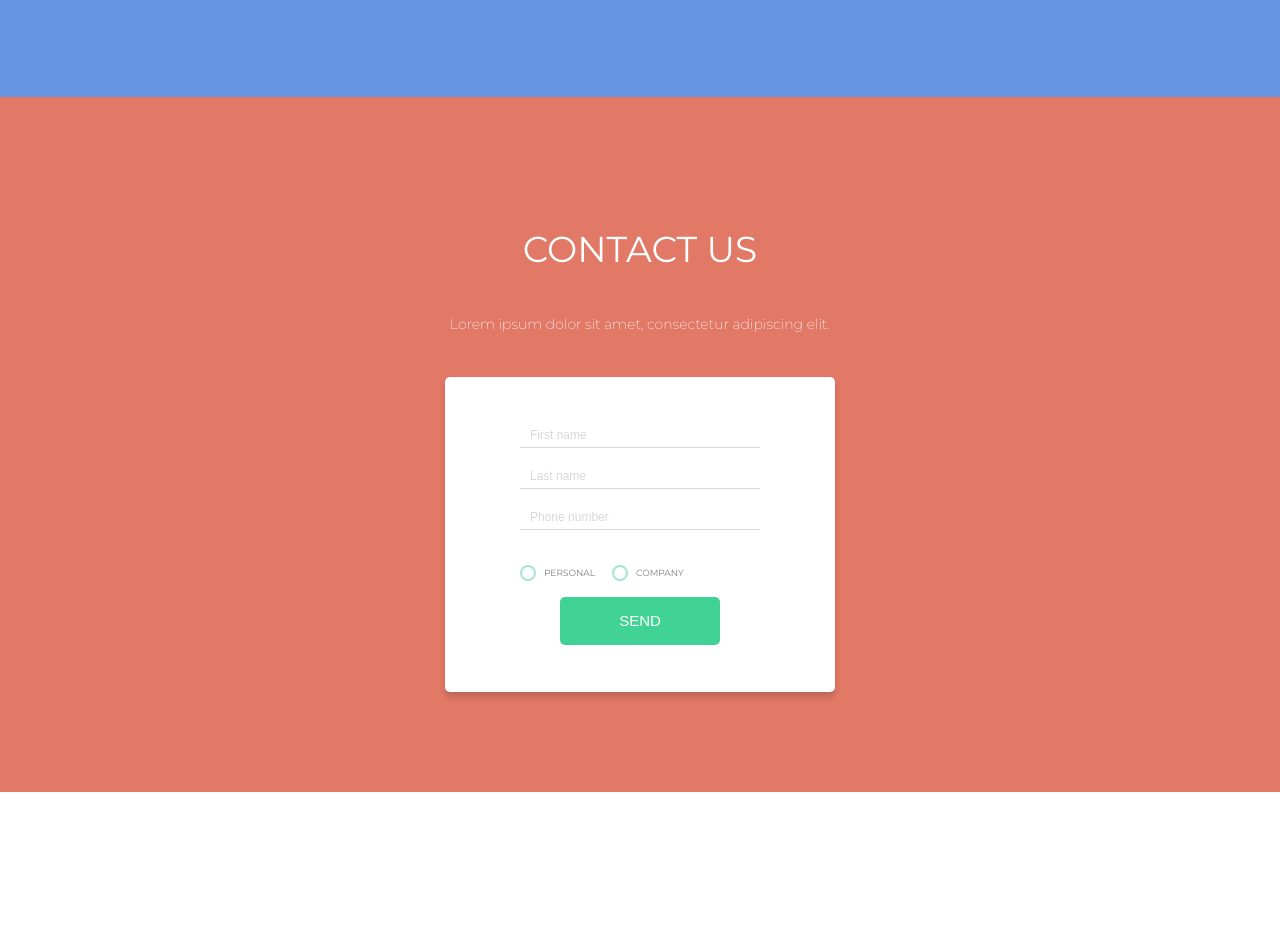
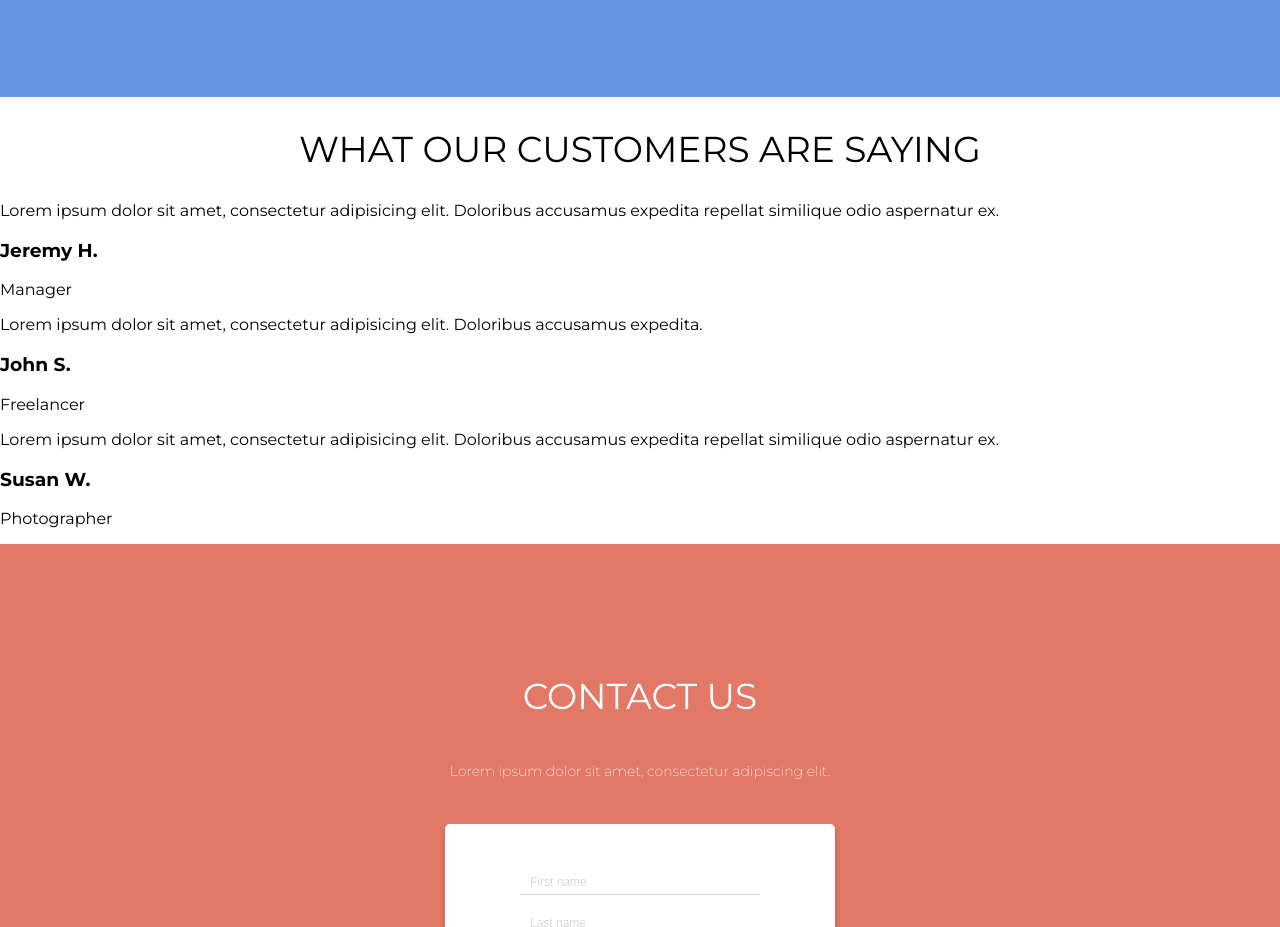
Before and after one commit to inga-kuku/final-project, a website: page app/index.html in a window 1280 px wide. Shown: the part 3571-4498 px from the top of the page. Before the commit the page ends 4363 px from the top, so only its background shows below. Drawn offline with Linux system fonts and the light colour scheme.

Commit message:
reviews section

```diff
--- a/app/index.html
+++ b/app/index.html
@@ -238,6 +238,47 @@
                 </span>
             </div>
         </section>
+        <section class='reviews-section'>
+            <h1>WHAT OUR CUSTOMERS ARE SAYING</h1>
+            <div class='reviews-container'>
+                <div class='review-block'>
+                    <div class='text-box'>
+                        <p>Lorem ipsum dolor sit amet, consectetur adipisicing elit. Doloribus accusamus expedita repellat similique odio aspernatur ex.</p>
+                    </div>
+                    <div class='profile'>
+                        <div class='head-bubble'></div>
+                        <div class='name-surname'>
+                            <h3>Jeremy H.</h3>
+                            <p>Manager</p>
+                        </div>
+                    </div>
+                </div>
+                <div class='review-block'>
+                    <div class='text-box'>
+                        <p>Lorem ipsum dolor sit amet, consectetur adipisicing elit. Doloribus accusamus expedita.</p>
+                    </div>
+                    <div class='profile'>
+                        <div class='head-bubble'></div>
+                        <div class='name-surname'>
+                            <h3>John S.</h3>
+                            <p>Freelancer</p>
+                        </div>
+                    </div>
+                </div>
+                <div class='review-block'>
+                    <div class='text-box'>
+                        <p>Lorem ipsum dolor sit amet, consectetur adipisicing elit. Doloribus accusamus expedita repellat similique odio aspernatur ex.</p>
+                    </div>
+                    <div class='profile'>
+                        <div class='head-bubble'></div>
+                        <div class='name-surname'>
+                            <h3>Susan W.</h3>
+                            <p>Photographer</p>
+                        </div>
+                    </div>
+                </div>
+            </div>
+        </section>
         <section class='contact-section'>
             <h1>CONTACT US</h1>
             <p>Lorem ipsum dolor sit amet, consectetur adipiscing elit.</p>
--- a/app/scss/components/components_base.scss
+++ b/app/scss/components/components_base.scss
@@ -6,4 +6,5 @@
 @import "big-logo-section";
 @import "awesome-section";
 @import "pricing-section";
+@import "reviews-section";
 @import "contact-section";
--- a/app/scss/components/contact-section.scss
+++ b/app/scss/components/contact-section.scss
@@ -128,6 +128,7 @@
     color: white;
     font-size: 15px;
     font-weight: 500;
+    transition: 0.3s ease-in-out;
     cursor: pointer;
     &:hover {
         background-color: $hover-green;
--- a/app/scss/components/features-section.scss
+++ b/app/scss/components/features-section.scss
@@ -215,7 +215,6 @@
     border: 0px;
 	cursor: pointer;
 	transition: 0.3s ease-in-out;
-
     &:hover {
       background-color: $hover-green;
     }
--- /dev/null
+++ b/app/scss/components/reviews-section.scss
@@ -0,0 +1 @@
+@import "general";
```
Also changed, not shown: app/style.css.
